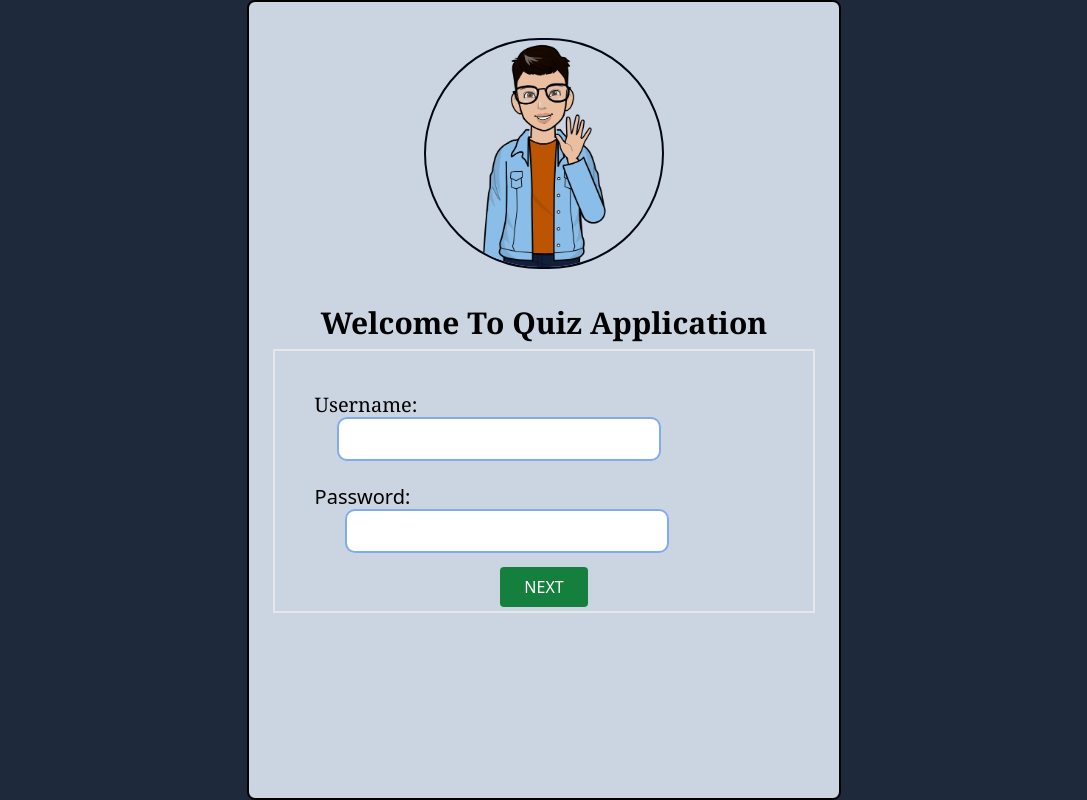
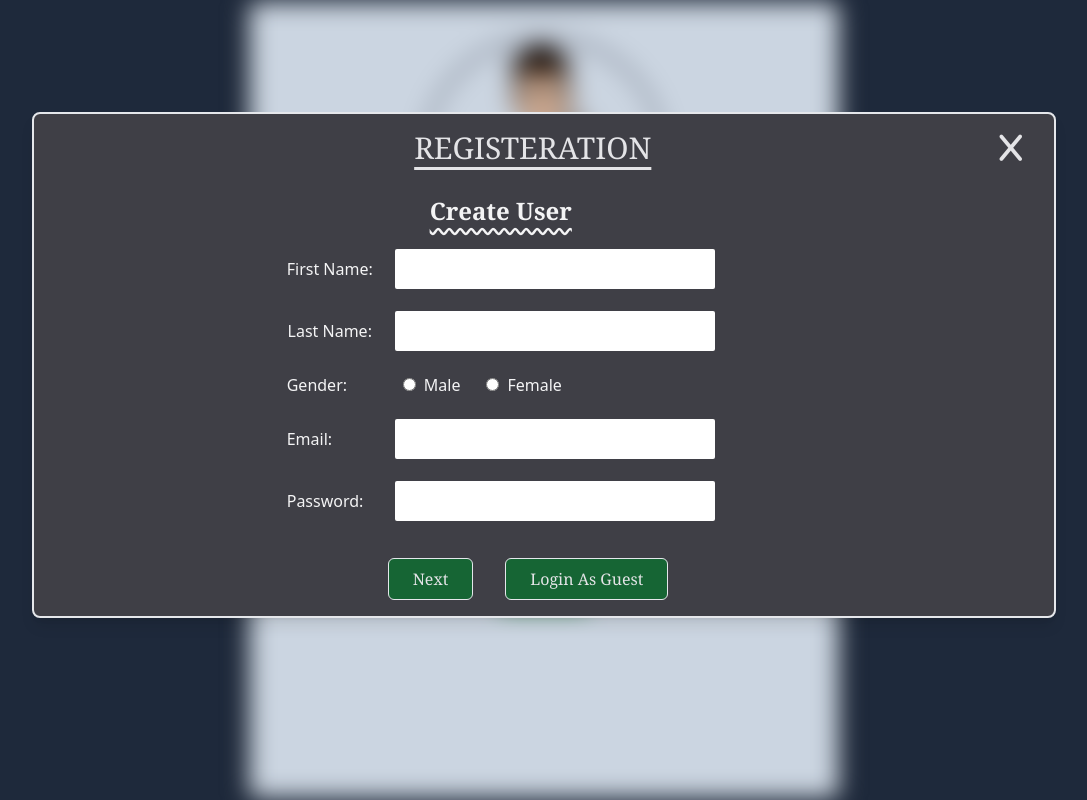
Before and after one commit to hanzalla/QuizApp, a website: page index.html in a window 1280 px wide. Shown: the whole page, without its empty margins (96-1183 px from the left). Drawn offline with nearby package versions, Linux system fonts and the light colour scheme; files that its build step writes are made by us from their sources.

Commit message:
registeration page added

```diff
--- a/index.html
+++ b/index.html
@@ -9,10 +9,11 @@
 <link rel="icon" type="image/png" sizes="32x32" href="./static//favicon-32x32.png">
 <link rel="icon" type="image/png" sizes="16x16" href="./static//favicon-16x16.png">
 <link rel="manifest" href="/site.webmanifest">
+<script src="https://kit.fontawesome.com/85946bf552.js" crossorigin="anonymous"></script>
       <script src="https://cdn.tailwindcss.com"></script>
 </head>
-<body class="bg-slate-800">
-    <div class=" rounded-lg  shadow-slate-400 relative border-2 bg-slate-300 border-black md:max-w-prose sm:max-w-screen-sm max-w-screen-lg h-screen m-auto">
+<body class="bg-slate-800 ">
+    <div id="mainDiv" class=" rounded-lg blur-md shadow-slate-400 relative border-2 bg-slate-300 border-black md:max-w-prose sm:max-w-screen-sm max-w-screen-lg h-screen m-auto">
     <div>
         <img id="logoImage" title="Good Luck!" class=" cursor-pointer transition-opacity duration-500 m-auto rounded-full w-60 h-auto my-9 border-2 border-slate-950" src="./static/welcome.png" alt="quizImage" srcset="">
     </div>
@@ -30,6 +31,49 @@
     </form>
     </div>
     </div>
+    <div id="sign_up" class="flex justify-center items-center">
+        <div class=" absolute md:top-28 top-0 max-w-screen-sm h-screen rounded-lg shadow-lg transition-all ease-in-out duration-150 hover:shadow-slate-50 hover:border-none container md:max-w-screen-lg md:h-auto border-2  bg-zinc-700   items-center text-center ">
+            <h1 class="float-right font-serif cursor-pointer m-4 uppercase text-3xl px-4 text-zinc-200"><i onclick="closeSignup()" class="fa-solid fa-x"></i></h1>
+            <div class="ml-16">
+                <h1 class=" flex justify-center font-serif md:mt-2 mt-10 uppercase text-3xl p-2 underline underline-offset-8 text-zinc-200 rounded-md ">registeration</h1>
+            </div>
+            <div class="capitalize">
+                <table class=" mx-auto table-fixed border-separate border-spacing-5 text-zinc-100 ">
+                    <thead class="">
+                    <th colspan="3" class="text-2xl underline underline-offset-8 hover:decoration-zinc-500 cursor-not-allowed decoration-wavy font-serif">Create user</th>
+                    </thead>
+                    <tbody class="">
+                    <tr>
+                        <td><label class="float-left"  for="fname">first name:</label></td>
+                        <td><input class="w-80 p-2 rounded-sm text-zinc-700" type="text"></td>
+                    </tr>
+                    <tr>
+                        <td><label for="lname">last name:</label></tdclass=>
+                        <td><input class="w-80 p-2 rounded-sm text-zinc-700" type="text"></td>
+                    </tr>
+                    <tr>
+                        <td><label class="float-left" for="gender">gender:</label></tdass=>
+                        <td class="float-left"><input type="radio" id="Male" value="Male" name="gender" class="mx-2">Male</td>
+                        <td class="float-left ml-4"><input type="radio" id="female" value="Female" name="gender" class="mx-2">female</td>
+
+                    </tr>
+                    <tr>
+                        <td><label for="emailAdd" class="float-left">email:</label></tdclass=>
+                        <td><input class="w-80 p-2 rounded-sm text-zinc-700" type="email"></td>
+                    </tr>
+                    <tr>
+                        <td><label for="password" class="float-left">password:</label></tdass=>
+                        <td><input class="w-80 p-2 rounded-sm text-zinc-700" type="text"></td>
+                    </tr>
+                </tbody>
+            </table>
+            <div class="flex justify-center items-center m-4">
+            <button class="md:mx-8 ml-16 md:ml-0 border px-6 py-2 hover:shadow-sm hover:shadow-slate-200 bg-green-800 capitalize rounded-md text-zinc-200 font-serif items-center" type="button">next</button>
+            <button class="md:mx-8 ml-16 md:ml-0 border px-6 py-2 hover:shadow-sm hover:shadow-slate-200 bg-green-800 capitalize rounded-md text-zinc-200 font-serif items-center" type="button">Login as guest</button>
+            </div>
+            </div>
+        </div>
+    </div>
 
 </body>
 <script src="script.js"></script>
--- a/script.js
+++ b/script.js
@@ -86,3 +86,12 @@ function menubar_visible() {
 
 
 }
+
+function closeSignup() {
+    let mainDiv = document.getElementById('mainDiv');
+    let sign_up = document.getElementById('sign_up');
+    mainDiv.classList.remove('blur-md');
+    sign_up.classList.add('hidden');
+
+
+}
```
Also changed, not shown: 2 other files.
